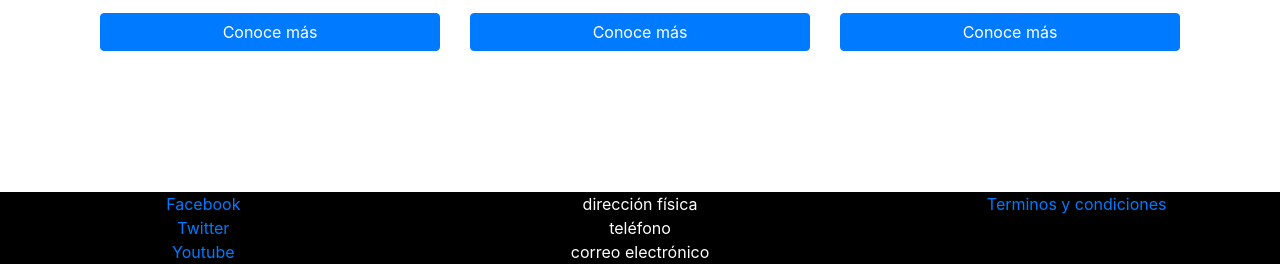
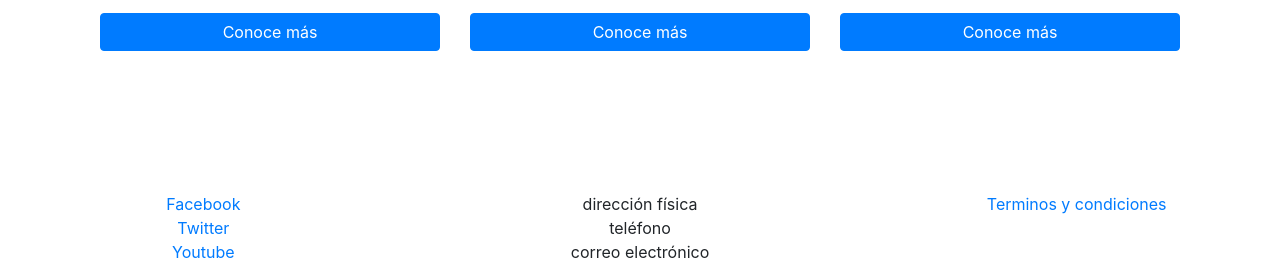
Before and after one commit to AnderBalles98/bootstrap4, a website: page week1/index.html in a window 1280 px wide. Shown: the part 536-800 px from the top of the page. Drawn offline with nearby package versions, Linux system fonts and the light colour scheme.

Commit message:
week1 delete guide.html update main.css

```diff
--- a/week1/css/main.css
+++ b/week1/css/main.css
@@ -13,12 +13,15 @@
     width: 100%;
 }
 
+body{
+    min-height: 100vh;
+    display: flex;
+    flex-direction: column;
+}
+
 footer{
-    position: fixed;
-    bottom: 0;
-    width: 100%;
-    background-color: black;
-    color: white;
+    margin-top: auto;
+
 }
 
 footer div.col {
```
Also changed, not shown: week1/guide.html (deleted, +0 -15 lines).
